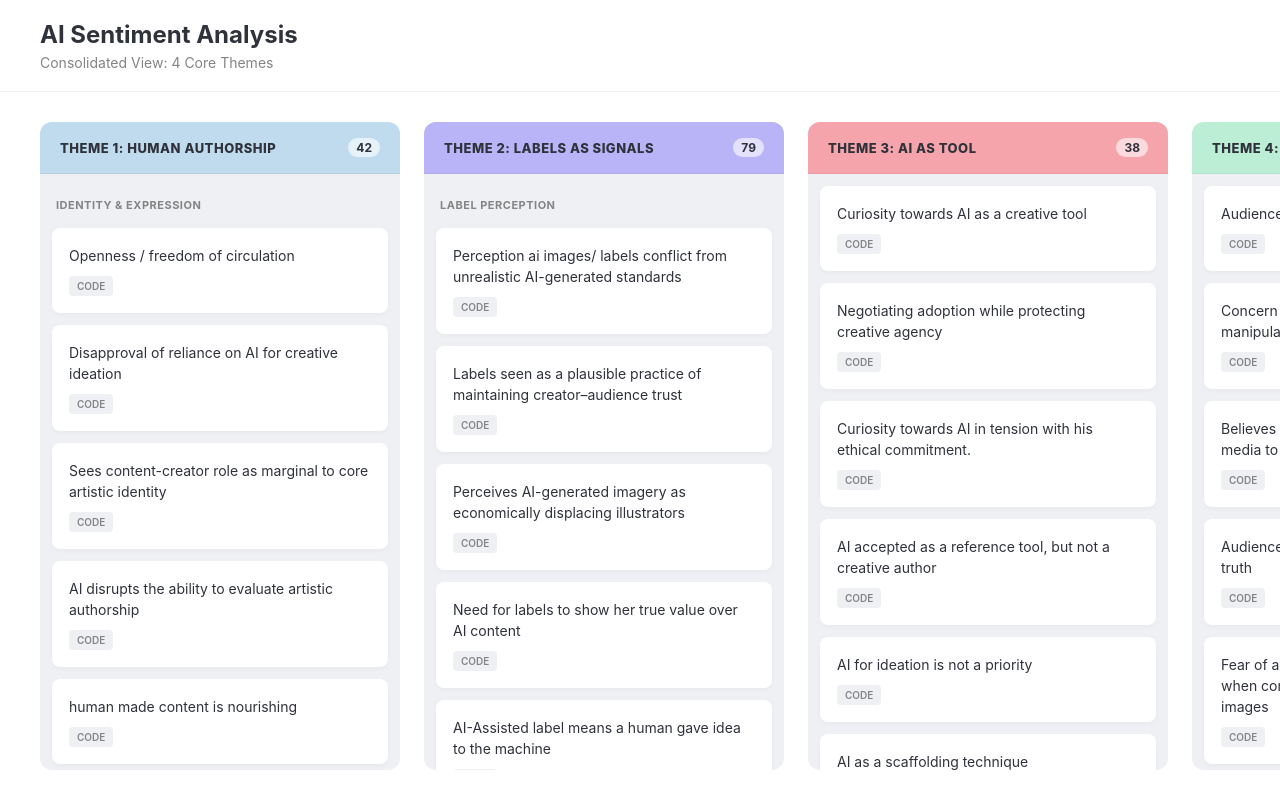
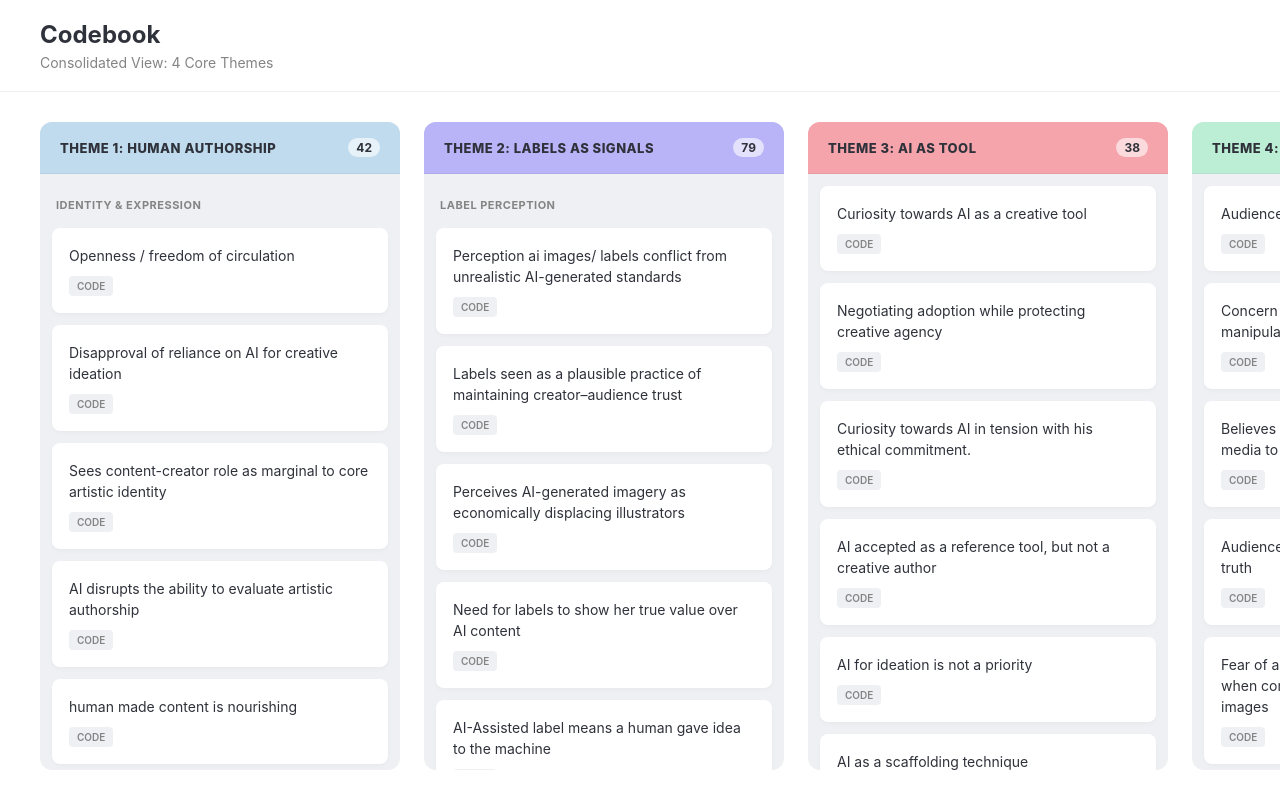
Before and after one commit to lu1829/Paalini-s-App, a plain HTML site: page codebook.html in a window 1280 px wide. Drawn offline with Linux system fonts and the light colour scheme.

Commit message:
Update codebook.html

```diff
--- a/codebook.html
+++ b/codebook.html
@@ -194,7 +194,7 @@
 <body>
 
     <header>
-        <h1>AI Sentiment Analysis</h1>
+        <h1>Codebook</h1>
         <p class="subtitle">Consolidated View: 4 Core Themes</p>
     </header>
 
```
